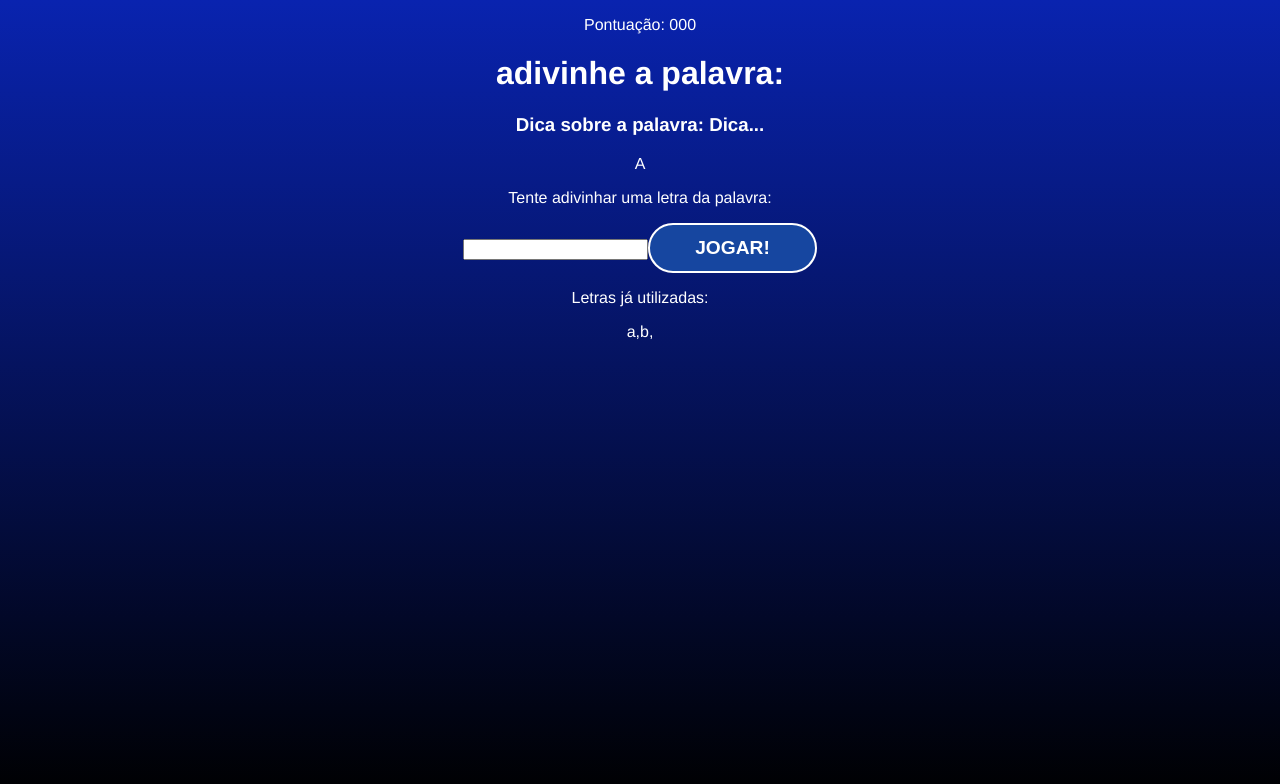
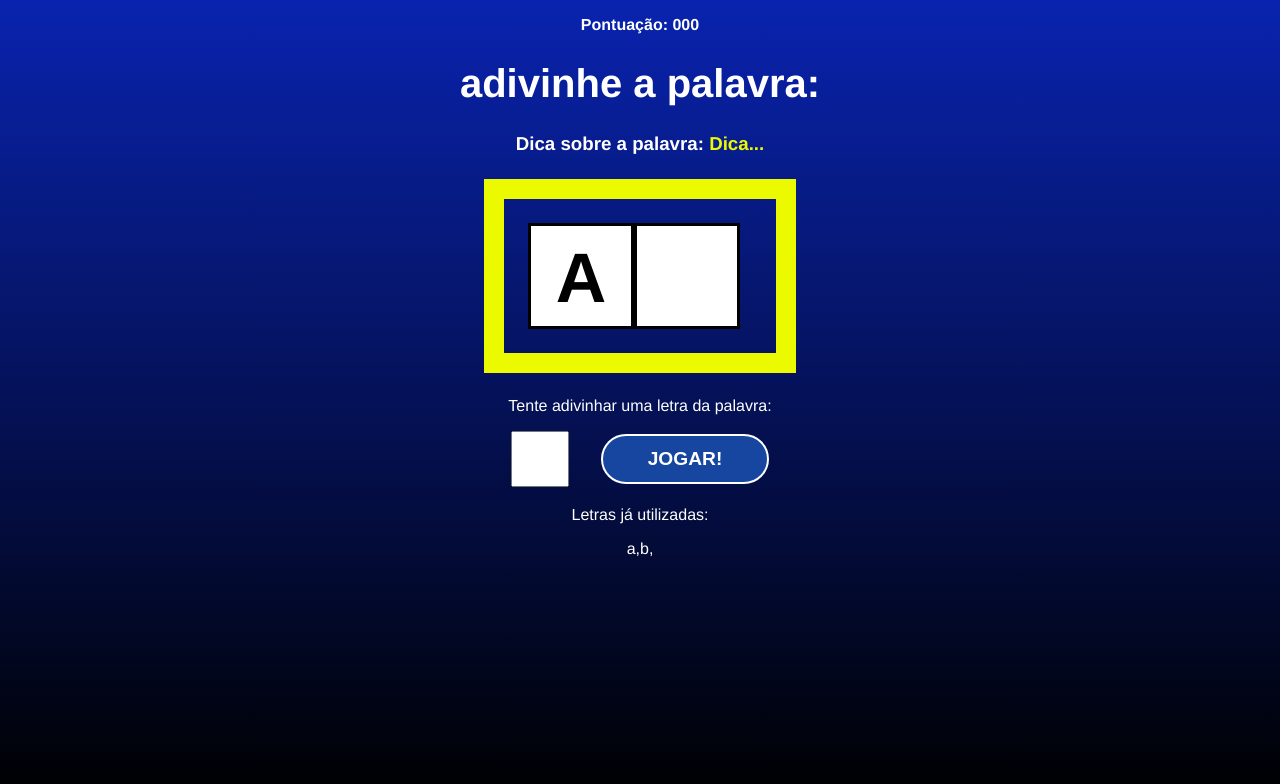
Before and after one commit to GeracNeto/secret-word, a React (Create React App) app: page / in a window 1280 px wide. Both pictures are taken after a click on the button "COMEÇAR JOGO". Shown: the top 784 px of the page. Built offline with nearby package versions, Linux system fonts and the light colour scheme.

Commit message:
CSS da tela do jogo
Atualizado nome das classes no Game.js
Criado estilo para a página em Game.css

```diff
--- a/src/components/Game.css
+++ b/src/components/Game.css
@@ -0,0 +1,54 @@
+.game h1{
+    font-size: 2.5em;
+}
+
+.points span{
+    font-weight: bold;
+}
+
+.tip span{
+    color: #ecfa00;
+}
+
+.wordContainer{
+    margin: 1.5em;
+    padding: 1.5em;
+
+    border: 20px solid #ecfa00;
+
+    display: flex;
+}
+
+.letter, .blankSquare{
+    font-size: 70px;
+    font-weight: bold;
+    text-transform: uppercase;
+    line-height: 1.5;
+
+    border: 3px solid #000;
+
+    height: 100px;
+    width: 100px;
+
+    background-color: #fff;
+    color: #000;
+}
+
+.letterContainer{
+    margin-bottom: 1.2em;
+}
+
+.letterContainer form{
+    display: flex;
+    align-items: center;
+    justify-content: center;
+}
+
+.letterContainer input{
+    height: 50px;
+    width: 50px;
+
+    font-size: 2em;
+    text-align: center;
+    margin-right: 1em;
+}
--- a/src/components/Game.js
+++ b/src/components/Game.js
@@ -10,9 +10,9 @@ const Game = ({ verifyLetter }) => {
             <h3 className='tip'>
                 Dica sobre a palavra: <span>Dica...</span>
             </h3>
-            <div className="wordConatiner">
+            <div className="wordContainer">
                 <span className='letter'>A</span>
-                <span className="blackSquare"></span>
+                <span className="blankSquare"></span>
             </div>
             <div className="letterContainer">
                 <p>Tente adivinhar uma letra da palavra:</p>
```
